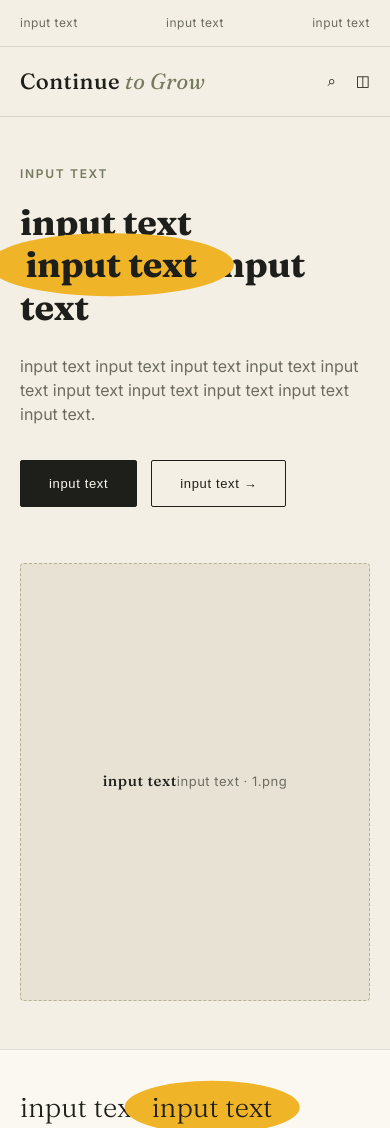
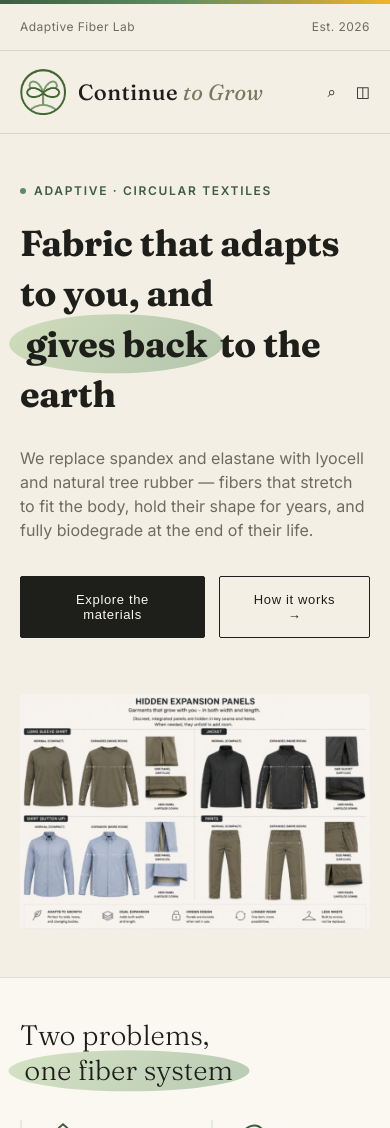
Before and after one commit to YZ-0323/SHAD_2026_DE1_Website, a plain HTML site: page index.html in a window 390 px wide. Shown: the top 1128 px of the page. Drawn offline with Linux system fonts and the light colour scheme.

Commit message:
Add files via upload

```diff
--- a/index.html
+++ b/index.html
@@ -19,6 +19,9 @@
     --muted:#6D6C61;
     --placeholder-bg:#E7E2D3;
     --placeholder-border:#B7B097;
+    --leaf:#5E8C61;
+    --leaf-dark:#3B5E40;
+    --leaf-tint:#E4EBDD;
   }
   *{margin:0;padding:0;box-sizing:border-box;}
   body{
@@ -31,50 +34,55 @@
   .voice{font-family:'Fraunces',serif;}
   a{color:inherit;text-decoration:none;}
 
-  /* ---------- reusable: image placeholder ---------- */
+  .grow-bar{
+    height:4px;
+    width:100%;
+    background:linear-gradient(90deg, var(--leaf-dark), var(--leaf) 45%, var(--yellow));
+  }
+
   .img-slot{
     position:relative;
     overflow:hidden;
     background:var(--placeholder-bg);
-    border:1px dashed var(--placeholder-border);
   }
   .img-slot img{
     width:100%;height:100%;object-fit:cover;display:block;
   }
-  .img-slot .slot-label{
-    position:absolute;
-    inset:0;
-    display:flex;
-    align-items:center;
-    justify-content:center;
-    font-size:13px;
-    letter-spacing:0.04em;
-    color:var(--muted);
-    text-align:center;
-    padding:12px;
-    pointer-events:none;
+
+  /* two-up image band, no captions */
+  .gallery-duo{
+    display:grid;
+    grid-template-columns:1fr 1fr;
+    gap:4px;
+    background:var(--line);
   }
+  .gallery-duo .img-slot{overflow:hidden;}
+  .gallery-duo .img-slot:nth-child(1){aspect-ratio:1472/996;}
+  .gallery-duo .img-slot:nth-child(2){aspect-ratio:1592/1054;}
 
-  /* ---------- reusable: circle-accent word (signature element) ---------- */
   .accent-word{
     position:relative;
     display:inline-block;
-    z-index:1;
     padding:0 0.15em;
+    isolation:isolate;
   }
   .accent-word::before{
     content:'';
     position:absolute;
     top:50%;left:50%;
-    width:135%;
-    height:150%;
+    width:111%;
+    height:118%;
     transform:translate(-50%,-50%);
-    background:var(--yellow);
+    background:linear-gradient(135deg,rgba(159,197,132,0.42),rgba(94,140,97,0.42));
     border-radius:50%;
     z-index:-1;
   }
+  .accent-word.leaf::before{
+    background:var(--leaf-tint);
+    border:1.5px solid var(--leaf);
+    box-shadow:none;
+  }
 
-  /* ---------- meta row (breadcrumb style, echoes reference slide) ---------- */
   .meta-row{
     display:flex;
     justify-content:space-between;
@@ -86,13 +94,23 @@
     color:var(--muted);
   }
 
-  /* Nav */
   nav{
     display:flex;
     align-items:center;
     justify-content:space-between;
     padding:22px 48px;
     border-bottom:1px solid var(--line);
+  }
+  .brand{
+    display:flex;
+    align-items:center;
+    gap:12px;
+  }
+  .brand-logo{
+    height:46px;
+    width:auto;
+    object-fit:contain;
+    flex-shrink:0;
   }
   .logo{
     font-family:'Fraunces',serif;
@@ -108,10 +126,10 @@
     letter-spacing:0.03em;
     color:var(--muted);
   }
-  .nav-links a:hover{color:var(--ink);}
+  .nav-links a{transition:color .2s ease;}
+  .nav-links a:hover{color:var(--leaf-dark);}
   .nav-icons{display:flex;gap:20px;font-size:15px;color:var(--ink);}
 
-  /* Hero */
   .hero{
     display:grid;
     grid-template-columns:1fr 1.1fr;
@@ -123,15 +141,25 @@
     font-size:12px;
     letter-spacing:0.14em;
     text-transform:uppercase;
-    color:var(--olive);
+    color:var(--leaf-dark);
     font-weight:600;
     margin-bottom:18px;
+    display:flex;
+    align-items:center;
+    gap:8px;
+  }
+  .eyebrow::before{
+    content:'';
+    width:6px;height:6px;
+    border-radius:50%;
+    background:var(--leaf);
+    display:inline-block;
   }
   h1.hero-title{
     font-family:'Fraunces',serif;
     font-weight:700;
     font-size:52px;
-    line-height:1.18;
+    line-height:1.4;
     letter-spacing:-0.01em;
   }
   .hero-copy{
@@ -152,22 +180,21 @@
     border-radius:2px;
     border:1px solid var(--ink);
     cursor:pointer;
-    transition:opacity .2s ease;
+    transition:opacity .2s ease, background .2s ease, border-color .2s ease;
   }
-  .btn:hover{opacity:0.85;}
+  .btn:hover{background:var(--leaf-dark);border-color:var(--leaf-dark);opacity:1;}
   .btn-ghost{
     background:transparent;
     color:var(--ink);
   }
+  .btn-ghost:hover{background:var(--leaf-tint);color:var(--leaf-dark);border-color:var(--leaf);}
   .hero-actions{display:flex;gap:14px;align-items:center;}
 
   .hero-visual{
     border-radius:4px;
-    aspect-ratio:4/5;
+    aspect-ratio:816/550;
   }
-  .hero-visual .slot-label strong{display:block;font-family:'Fraunces',serif;font-size:15px;font-weight:400;margin-bottom:2px;color:var(--ink);}
 
-  /* Values strip */
   .values{
     background:var(--paper);
     border-top:1px solid var(--line);
@@ -184,22 +211,22 @@
     line-height:1.25;
     max-width:280px;
   }
-  .value-item{border-left:1px solid var(--line);padding-left:24px;}
+  .value-item{border-left:2px solid var(--leaf-tint);padding-left:24px;transition:border-color .2s ease;}
+  .value-item:hover{border-left-color:var(--leaf);}
   .value-item .icon{
     width:34px;height:34px;
     margin-bottom:16px;
-    color:var(--olive);
+    color:var(--leaf-dark);
   }
   .value-item h3{font-size:14px;font-weight:600;margin-bottom:8px;}
   .value-item p{font-size:13px;color:var(--muted);line-height:1.6;}
 
-  /* Story */
   .story{
     display:grid;
     grid-template-columns:1fr 1fr;
     gap:0;
   }
-  .story-img{aspect-ratio:1/1;}
+  .story-img{aspect-ratio:1024/510;}
   .story-text{
     padding:72px 64px;
     display:flex;
@@ -221,7 +248,6 @@
     margin-bottom:16px;
   }
 
-  /* Growth stages */
   .stages{
     padding:88px 48px;
     background:var(--cream);
@@ -252,12 +278,15 @@
     background:var(--paper);
     padding:32px 28px;
     position:relative;
+    border-top:3px solid var(--leaf-tint);
+    transition:border-top-color .2s ease;
   }
+  .stage:hover{border-top-color:var(--leaf);}
   .stage:not(:last-child){border-right:1px solid var(--line);}
   .stage .num{
     font-family:'Fraunces',serif;
     font-style:italic;
-    color:var(--olive-dark);
+    color:var(--leaf-dark);
     font-size:14px;
     margin-bottom:14px;
     display:block;
@@ -265,7 +294,6 @@
   .stage h3{font-size:15px;font-weight:600;margin-bottom:8px;}
   .stage p{font-size:13px;color:var(--muted);line-height:1.6;}
 
-  /* Footer */
   footer{
     border-top:1px solid var(--line);
     padding:48px 48px 32px;
@@ -276,12 +304,15 @@
   }
   .footer-cols{display:flex;gap:64px;}
   .footer-col h4{font-size:12px;letter-spacing:0.05em;text-transform:uppercase;color:var(--muted);margin-bottom:14px;}
-  .footer-col a{display:block;font-size:13px;margin-bottom:9px;color:var(--ink);}
+  .footer-col a{display:block;font-size:13px;margin-bottom:9px;color:var(--ink);transition:color .2s ease;}
+  .footer-col a:hover{color:var(--leaf-dark);}
   .footer-bottom{
     text-align:center;
     font-size:12px;
     color:var(--muted);
     padding-top:32px;
+    border-top:1px solid var(--line);
+    margin-top:16px;
   }
 
   @media (max-width: 860px){
@@ -294,6 +325,7 @@
     .values h2{grid-column:1/-1;}
     .story{grid-template-columns:1fr;}
     .story-text{padding:40px 20px;}
+    .gallery-duo{grid-template-columns:1fr;}
     .stage-track{grid-template-columns:1fr;}
     .stage:not(:last-child){border-right:none;border-bottom:1px solid var(--line);}
     footer{flex-direction:column;gap:32px;padding:40px 20px;}
@@ -303,20 +335,23 @@
 </head>
 <body>
 
-  <!-- meta row, echoes the breadcrumb line at the top of the reference slide -->
+  <div class="grow-bar"></div>
+
   <div class="meta-row">
-    <span>input text</span>
-    <span>input text</span>
-    <span>input text</span>
+    <span>Adaptive Fiber Lab</span>
+    <span>Est. 2026</span>
   </div>
 
   <nav>
-    <div class="logo">Continue<span> to Grow</span></div>
+    <div class="brand">
+      <img class="brand-logo" src="assets/logo.png" alt="Continue to Grow logo" onerror="this.style.display='none'">
+      <div class="logo">Continue<span> to Grow</span></div>
+    </div>
     <div class="nav-links">
-      <a href="#">input text</a>
-      <a href="#">input text</a>
-      <a href="#">input text</a>
-      <a href="#">input text</a>
+      <a href="#">Materials</a>
+      <a href="#">Process</a>
+      <a href="#">Journal</a>
+      <a href="#">Contact</a>
     </div>
     <div class="nav-icons">
       <span>⌕</span>
@@ -326,105 +361,113 @@
 
   <section class="hero">
     <div>
-      <div class="eyebrow">input text</div>
-      <h1 class="hero-title">input text <span class="accent-word">input text</span> input text</h1>
-      <p class="hero-copy">input text input text input text input text input text input text input text input text input text input text.</p>
+      <div class="eyebrow">Adaptive · Circular Textiles</div>
+      <h1 class="hero-title">Fabric that adapts to you, and <span class="accent-word">gives back</span> to the earth</h1>
+      <p class="hero-copy">We replace spandex and elastane with lyocell and natural tree rubber — fibers that stretch to fit the body, hold their shape for years, and fully biodegrade at the end of their life.</p>
       <div class="hero-actions">
-        <button class="btn">input text</button>
-        <button class="btn btn-ghost">input text →</button>
+        <button class="btn">Explore the materials</button>
+        <button class="btn btn-ghost">How it works →</button>
       </div>
     </div>
-    <!-- image slot 1: swap in "1.png" once the file is ready, same folder as this HTML -->
     <div class="hero-visual img-slot">
-      <img src="1.png" alt="input image 1" onerror="this.style.display='none'">
-      <div class="slot-label"><strong>input text</strong>input text · 1.png</div>
+      <img src="assets/1.png" alt="Lyocell knit fabric" onerror="this.style.display='none'">
     </div>
   </section>
 
   <section class="values">
-    <h2>input text <span class="accent-word">input text</span></h2>
+    <h2>Two problems, <span class="accent-word">one fiber system</span></h2>
     <div class="value-item">
       <svg class="icon" viewBox="0 0 24 24" fill="none" stroke="currentColor" stroke-width="1.4"><path d="M12 3C8 6 5 10 5 14a7 7 0 0014 0c0-4-3-8-7-11z"/></svg>
-      <h3>input text</h3>
-      <p>input text input text input text input text.</p>
+      <h3>Grows with the body</h3>
+      <p>Lyocell's crystalline structure absorbs 50% more moisture than cotton, breathing and cooling as conditions change.</p>
     </div>
     <div class="value-item">
       <svg class="icon" viewBox="0 0 24 24" fill="none" stroke="currentColor" stroke-width="1.4"><path d="M4 12a8 8 0 0114-5.3M20 12a8 8 0 01-14 5.3M4 6v4h4M20 18v-4h-4"/></svg>
-      <h3>input text</h3>
-      <p>input text input text input text input text.</p>
+      <h3>Shape memory, without spandex</h3>
+      <p>Natural tree rubber recovers its form after stretching, replacing petroleum-based elastane with a renewable alternative.</p>
     </div>
     <div class="value-item">
       <svg class="icon" viewBox="0 0 24 24" fill="none" stroke="currentColor" stroke-width="1.4"><rect x="4" y="4" width="16" height="16" rx="2"/><path d="M4 15l4-4 3 3 5-5 4 4"/></svg>
-      <h3>input text</h3>
-      <p>input text input text input text input text.</p>
+      <h3>Built to return to soil</h3>
+      <p>Both fibers biodegrade completely — lyocell within months, latex through natural composting — closing the loop.</p>
     </div>
   </section>
 
   <section class="story">
-    <!-- image slot 2: swap in "2.png" once the file is ready, same folder as this HTML -->
     <div class="story-img img-slot">
-      <img src="2.png" alt="input image 2" onerror="this.style.display='none'">
-      <div class="slot-label">input text · 2.png</div>
+      <img src="assets/2.png" alt="Natural latex material" onerror="this.style.display='none'">
     </div>
     <div class="story-text">
-      <div class="eyebrow">input text</div>
-      <h2>input text <span class="accent-word">input text</span></h2>
-      <p>input text input text input text input text input text input text input text input text input text input text input text input text.</p>
-      <p>input text input text input text input text input text input text input text input text input text input text.</p>
+      <div class="eyebrow">The problem</div>
+      <h2>Fast fashion's <span class="accent-word">$400 billion</span> waste problem</h2>
+      <p>Textile consumption has doubled in two decades, yet two-thirds of what's produced ends up in landfill. Most of it is synthetic — fibers that take decades to break down and blends that can't be separated for recycling.</p>
+      <p>Elastane and spandex make garments stretch, but they're engineered to snap back to one fixed shape and can't be pulled apart from the fabric they're woven into. We build stretch differently, from fibers that flex, absorb, and decompose on their own terms.</p>
+    </div>
+  </section>
+
+  <section class="gallery-duo">
+    <div class="img-slot">
+      <img src="assets/3.png" alt="" onerror="this.style.display='none'">
+    </div>
+    <div class="img-slot">
+      <img src="assets/4.png" alt="" onerror="this.style.display='none'">
     </div>
   </section>
 
   <section class="stages">
     <div class="stages-head">
-      <h2>input text, <span class="accent-word">input text</span></h2>
-      <p>input text input text input text input text input text input text input text.</p>
+      <h2>From fiber, to wear, to <span class="accent-word leaf">soil</span></h2>
+      <p>Three stages built into the fabric itself, so the garment's end of life is designed in from the start.</p>
     </div>
     <div class="stage-track">
       <div class="stage">
-        <span class="num">input text</span>
-        <h3>input text</h3>
-        <p>input text input text input text input text.</p>
+        <span class="num">01 — Source</span>
+        <h3>Wood pulp & tree sap</h3>
+        <p>Lyocell is spun from FSC-certified wood pulp in a closed-loop process; natural latex is tapped from trees, not synthesized.</p>
       </div>
       <div class="stage">
-        <span class="num">input text</span>
-        <h3>input text</h3>
-        <p>input text input text input text input text.</p>
+        <span class="num">02 — Wear</span>
+        <h3>Stretch, breathe, recover</h3>
+        <p>Moisture-wicking lyocell and elastic natural rubber move with the body and hold their shape through years of use.</p>
       </div>
       <div class="stage">
-        <span class="num">input text</span>
-        <h3>input text</h3>
-        <p>input text input text input text input text.</p>
+        <span class="num">03 — Return</span>
+        <h3>Fully biodegradable</h3>
+        <p>At the end of its life, the fabric composts naturally — no microplastics released, no residue left in landfill.</p>
       </div>
     </div>
   </section>
 
   <footer>
     <div>
-      <div class="logo">Continue<span> to Grow</span></div>
-      <p style="font-size:12px;color:var(--muted);margin-top:14px;max-width:220px;">input text input text input text.</p>
+      <div class="brand">
+        <img class="brand-logo" src="assets/logo.png" alt="Continue to Grow logo" onerror="this.style.display='none'">
+        <div class="logo">Continue<span> to Grow</span></div>
+      </div>
+      <p style="font-size:12px;color:var(--muted);margin-top:14px;max-width:220px;">Adaptive, biodegradable clothing built to return to the earth.</p>
     </div>
     <div class="footer-cols">
       <div class="footer-col">
-        <h4>input text</h4>
-        <a href="#">input text</a>
-        <a href="#">input text</a>
-        <a href="#">input text</a>
+        <h4>Materials</h4>
+        <a href="#">Lyocell</a>
+        <a href="#">Natural Latex</a>
+        <a href="#">Our Process</a>
       </div>
       <div class="footer-col">
-        <h4>input text</h4>
-        <a href="#">input text</a>
-        <a href="#">input text</a>
-        <a href="#">input text</a>
+        <h4>Company</h4>
+        <a href="#">About</a>
+        <a href="#">Journal</a>
+        <a href="#">Contact</a>
       </div>
       <div class="footer-col">
-        <h4>input text</h4>
-        <a href="#">input text</a>
-        <a href="#">input text</a>
-        <a href="#">input text</a>
+        <h4>Connect</h4>
+        <a href="#">Instagram</a>
+        <a href="#">Email</a>
+        <a href="#">Newsletter</a>
       </div>
     </div>
   </footer>
-  <div class="footer-bottom">© 2026 Continue to Grow · input text</div>
+  <div class="footer-bottom">© 2026 Continue to Grow · Materials that grow, move, and return.</div>
 
 </body>
 </html>
```
Also changed, not shown: assets/1.png (added), assets/2.png (added), assets/logo.png (added), 2 other files.
